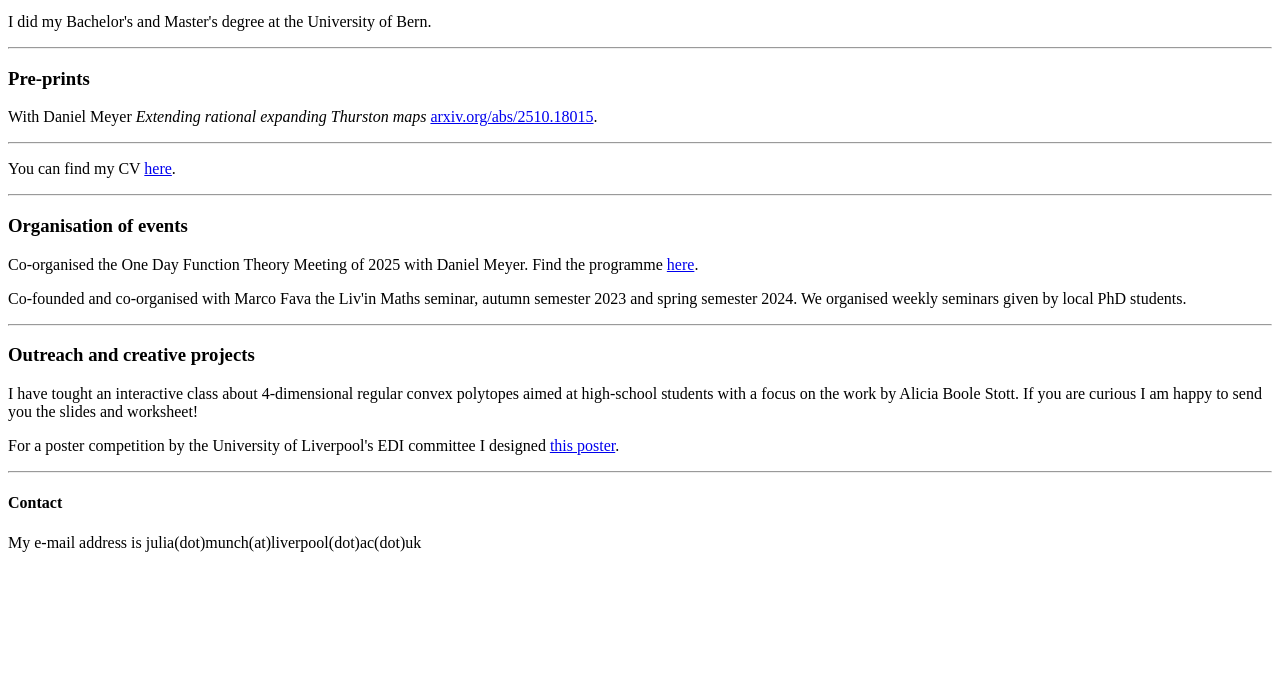
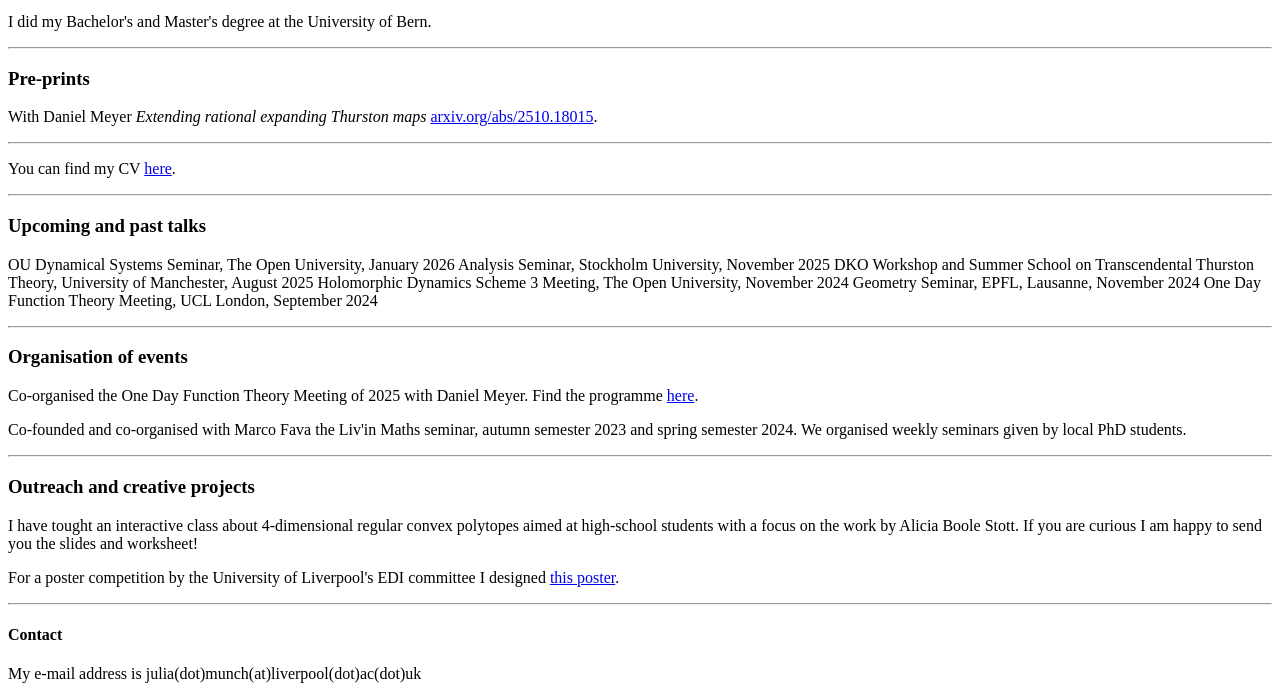
Before and after one commit to Julia-Muench/julia-muench.github.io, a plain HTML site: page index.html in a window 1280 px wide. Shown: the part 119-818 px from the top of the page. Drawn offline with Linux system fonts and the light colour scheme.

Commit message:
Update index.html
Added upcoming and past talks

```diff
--- a/index.html
+++ b/index.html
@@ -31,6 +31,16 @@
     <a href="Documents/CV_julia_muench.pdf" target="_blank">here</a>.
 </p>
 
+<hr>
+<h3>Upcoming and past talks</h3>
+<p>
+    OU Dynamical Systems Seminar, The Open University, January 2026
+    Analysis Seminar, Stockholm University, November 2025
+    DKO Workshop and Summer School on Transcendental Thurston Theory, University of Manchester, August 2025
+    Holomorphic Dynamics Scheme 3 Meeting, The Open University, November 2024
+    Geometry Seminar, EPFL, Lausanne, November 2024
+    One Day Function Theory Meeting, UCL London, September 2024
+</p>
 <hr>
 <h3>Organisation of events</h3>
 <p>
```
